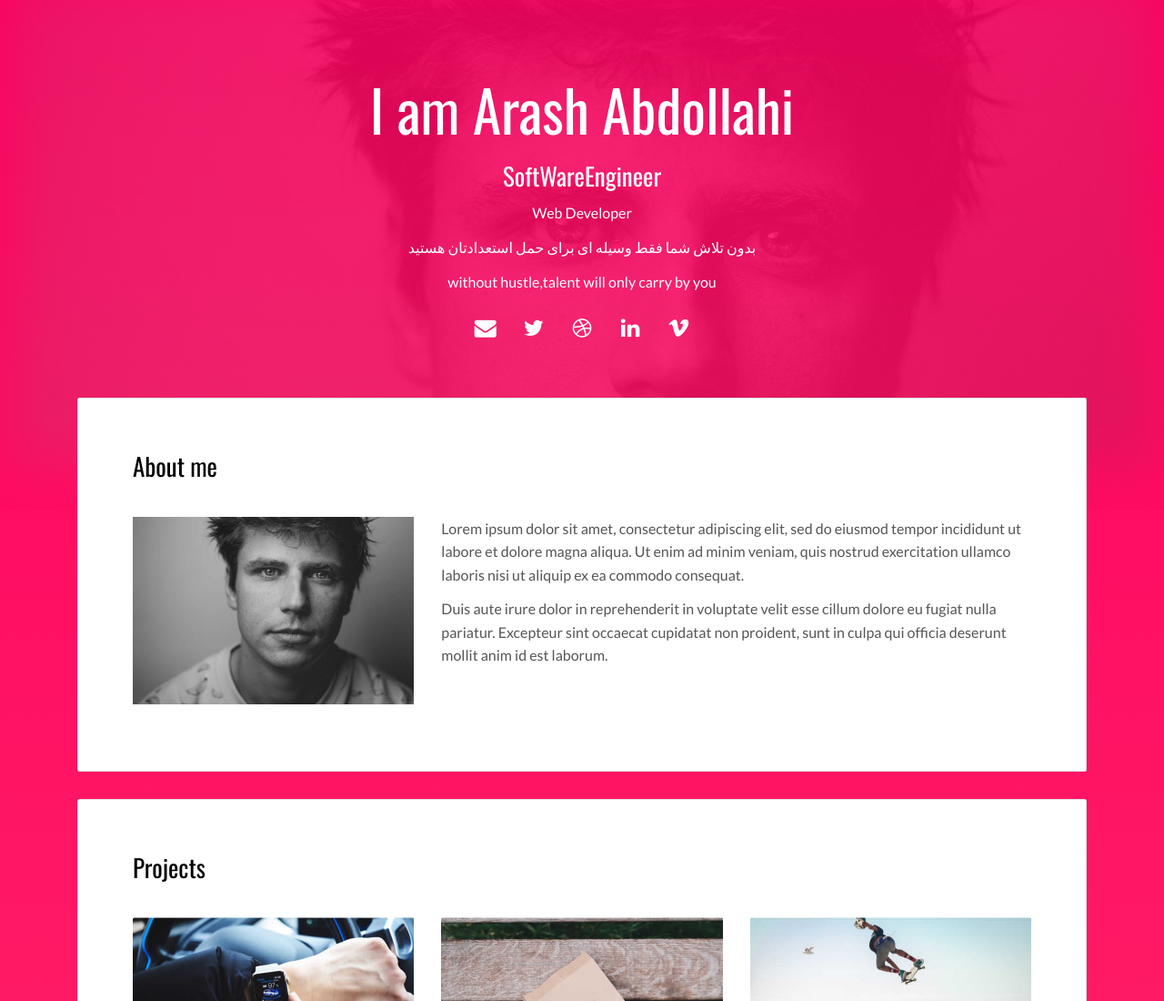
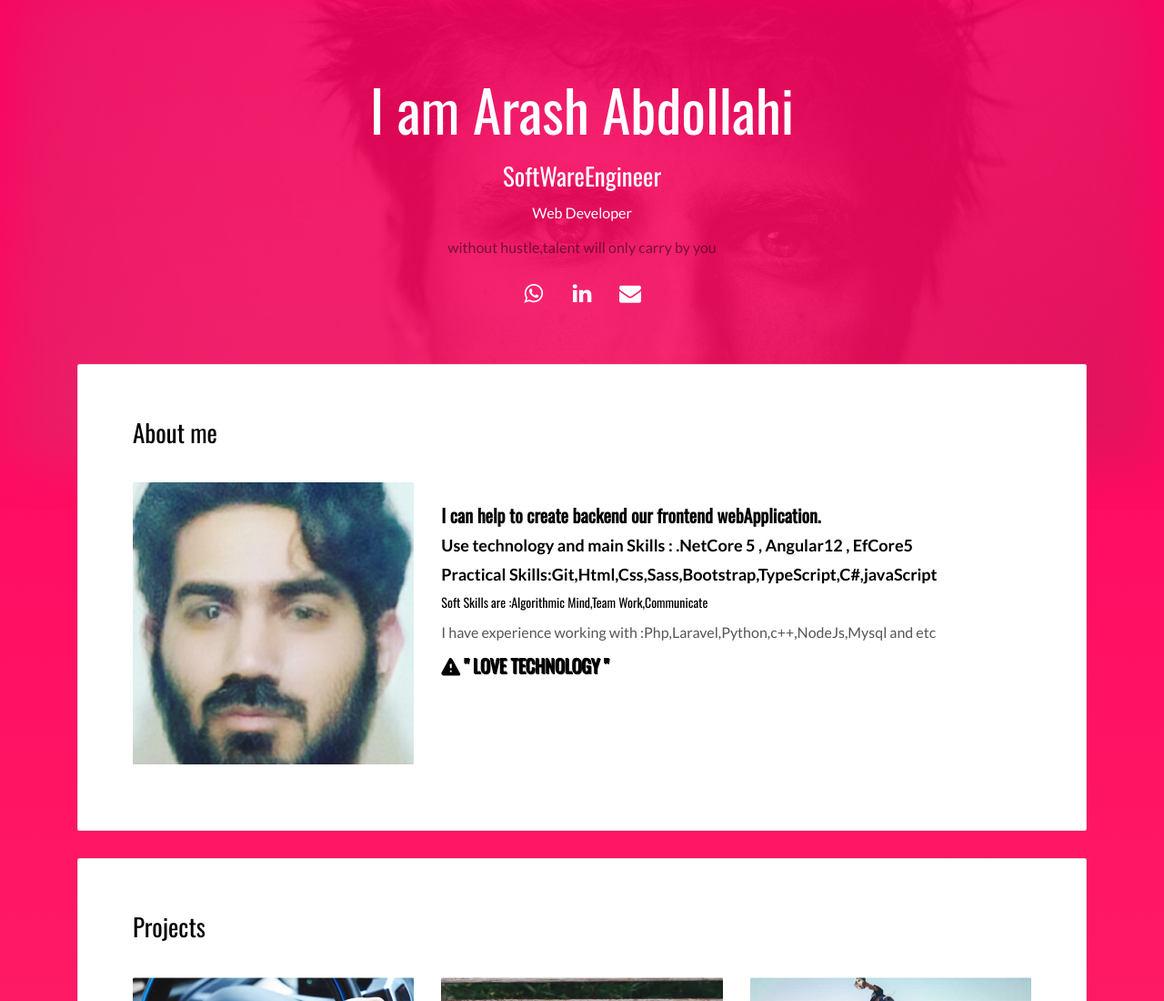
Before and after one commit to ArashAbdollahi1999823Job/PortfolioEN, a plain HTML site: page index.html in a window 1280 px wide. Shown: the top 1100 px of the page at 91% size. Drawn offline with nearby package versions, Linux system fonts and the light colour scheme.

Commit message:
Create Header

```diff
--- a/index.html
+++ b/index.html
@@ -33,23 +33,18 @@
       <h1>I am Arash Abdollahi</h1>
       <h2>SoftWareEngineer</h2>
       <p>Web Developer</p>
-      <P>بدون تلاش شما فقط وسیله ای برای حمل استعدادتان هستید</P>
-      <P>without hustle,talent will only carry by you</P>
+
+      <P class="text-black-50">without hustle,talent will only carry by you</P>
       <p>
-        <a class="fa-icon fa-icon-2x" href="https://facebook.com/" title="">
-          <i class="fa fa-envelope "></i>
+        <a class="fa-icon fa-icon-2x" href="https://wa.link/ll4wy8" title="09031510151">
+          <i class="fa fa-whatsapp"></i>
         </a>
-        <a class="fa-icon fa-icon-2x" href="https://twitter.com/" title="">
-          <i class="fa fa-twitter"></i>
-        </a>
-        <a class="fa-icon fa-icon-2x" href="https://dribbble.com/" title="">
-          <i class="fa fa-dribbble"></i>
-        </a>
-        <a class="fa-icon fa-icon-2x" href="https://www.linkedin.com/" title="">
+        <a class="fa-icon fa-icon-2x" href="https://www.linkedin.com/in/arash-abdollahi-1999-8-23-aug" title="">
           <i class="fa fa-linkedin"></i>
         </a>
+
         <a class="fa-icon fa-icon-2x" href="https://vimeo.com/" title="">
-          <i class="fa fa-vimeo"></i>
+          <i class="fa fa-envelope"></i>
         </a>
       </p>
     </div>
@@ -68,12 +63,18 @@
             <h2>About me</h2>
             <div class="row">
               <div class="col-md-4">
-                <p><img src="./assets/images/img-01.jpg" class="img-responsive" alt=""></p>
+                <p><img src="./images/IMG_20210730_040011_169.jpg" class="img-responsive" alt=""></p>
               </div>
               <div class="col-md-8">
 
-              <p>Lorem ipsum dolor sit amet, consectetur adipiscing elit, sed do eiusmod tempor incididunt ut labore et dolore magna aliqua. Ut enim ad minim veniam, quis nostrud exercitation ullamco laboris nisi ut aliquip ex ea commodo consequat.</p>
-              <p> Duis aute irure dolor in reprehenderit in voluptate velit esse cillum dolore eu fugiat nulla pariatur. Excepteur sint occaecat cupidatat non proident, sunt in culpa qui officia deserunt mollit anim id est laborum.</p>
+              <h3 class="fw-bold">I can help to create backend our frontend webApplication.</h3>
+                <h5 class="fw-bold">Use technology and main Skills :  .NetCore 5  ,    Angular12  ,  EfCore5</h5>
+              <h5 class="fw-bold"> Practical Skills:Git,Html,Css,Sass,Bootstrap,TypeScript,C#,javaScript</h5>
+                <h6>Soft Skills are :Algorithmic Mind,Team Work,Communicate</h6>
+
+                <p>I have experience working with :Php,Laravel,Python,c++,NodeJs,Mysql and etc </p>
+
+                <h4 class="fw-bold" style="text-shadow: 1px 1px black"><i class="fa fa-exclamation-triangle" aria-hidden="true"></i> " LOVE TECHNOLOGY " </h4>
 
               </div>
             </div>
```
Also changed, not shown: images/IMG_20210730_040011_169.jpg (added), images/hold/hold1.png (added).
